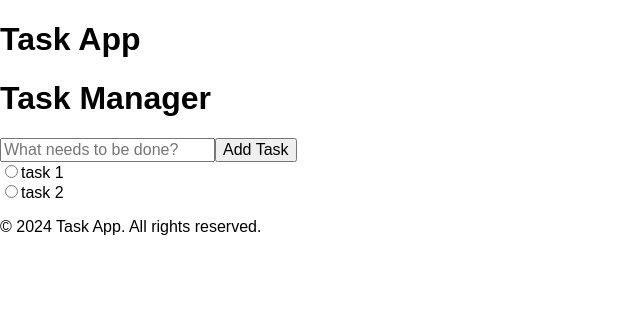
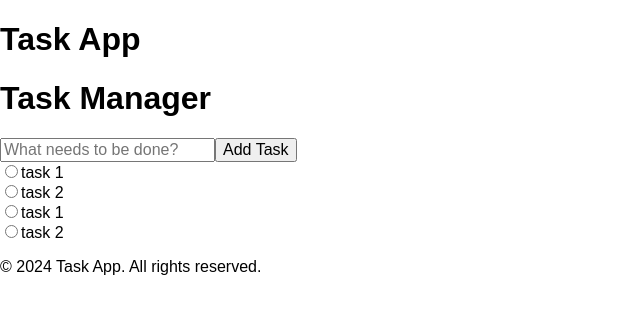
Before and after one commit to Nikita-glitch-web/task-manager, a React (Vite) app: page / in a window 1280 px wide. Shown: the top 314 px of the page, without its empty margins (0-640 px from the left). Built offline with nearby package versions, Linux system fonts and the light colour scheme.

Commit message:
adding-store-and-some-cosmetic-fixes

```diff
--- a/package.json
+++ b/package.json
@@ -11,7 +11,8 @@
   },
   "dependencies": {
     "react": "^18.3.1",
-    "react-dom": "^18.3.1"
+    "react-dom": "^18.3.1",
+    "zustand": "^5.0.0"
   },
   "devDependencies": {
     "@eslint/js": "^9.11.1",
--- /dev/null
+++ b/src/components/RadioButton/index.ts
@@ -0,0 +1 @@
+export * from "./RadioButton";
--- /dev/null
+++ b/src/components/TaskForm/index.ts
@@ -0,0 +1 @@
+export * from "./TaskForm";
--- /dev/null
+++ b/src/components/TaskItem/index.ts
@@ -0,0 +1 @@
+export * from "./TaskItem";
--- a/src/components/TaskList/TaskList.tsx
+++ b/src/components/TaskList/TaskList.tsx
@@ -1,23 +1,18 @@
-// need to add component
-import { useState } from 'react';
-import { ITask } from '../../types/task';
-import { TaskItem } from '../TaskItem/TaskItem';
+import { useEffect } from "react";
+import { ITask } from "../../types/task";
+import { TaskItem } from "../TaskItem/TaskItem";
+import { useTaskStore } from "../../store/useTaskStore";
 
 export const TaskList = () => {
-  const [tasks, setTasks] = useState([
-    { id: '1234', text: 'task 1', completed: true },
-    { id: '1235', text: 'task 2', completed: false },
-  ]);
+  const { tasks, addTask, updateTask } = useTaskStore();
 
-  //  { id: '1234', text: 'task 1 asdasdasd', completed: true },
+  useEffect(() => {
+    addTask({ id: "1234", text: "task 1", completed: true });
+    addTask({ id: "1235", text: "task 2", completed: false });
+  }, [addTask]);
+
   const handleUpdate = (task: ITask) => {
-    const index = tasks.findIndex((item) => {
-      return item.id === task.id;
-    });
-    console.log(index, task);
-    tasks.splice(index, 1, task);
-    console.log(tasks);
-    setTasks([...tasks]);
+    updateTask(task);
   };
 
   return (
--- /dev/null
+++ b/src/components/TaskList/index.ts
@@ -0,0 +1 @@
+export * from "./TaskList";
--- /dev/null
+++ b/src/store/index.ts
@@ -0,0 +1 @@
+export * from "./useTaskStore";
--- /dev/null
+++ b/src/store/useTaskStore.ts
@@ -0,0 +1,38 @@
+// store/useTaskStore.ts
+import { create } from "zustand";
+import { ITask } from "../types/task";
+
+interface TaskStore {
+  tasks: ITask[];
+  addTask: (task: ITask) => void;
+  removeTask: (taskId: string) => void;
+  updateTask: (updatedTask: ITask) => void;
+  clearTasks: () => void;
+}
+
+export const useTaskStore = create<TaskStore>((set) => ({
+  tasks: [],
+
+  addTask: (task) =>
+    set((state) => ({
+      tasks: [...state.tasks, task],
+    })),
+
+  removeTask: (taskId) =>
+    set((state) => ({
+      tasks: state.tasks.filter((task) => task.id !== taskId),
+    })),
+
+  updateTask: (updatedTask) =>
+    set((state) => {
+      const index = state.tasks.findIndex((task) => task.id === updatedTask.id);
+      if (index === -1) return state;
+
+      const updatedTasks = [...state.tasks];
+      updatedTasks.splice(index, 1, updatedTask);
+
+      return { tasks: updatedTasks };
+    }),
+
+  clearTasks: () => set({ tasks: [] }),
+}));
```
Also changed, not shown: 1 other file (tests, documents, lock files or other folders).
